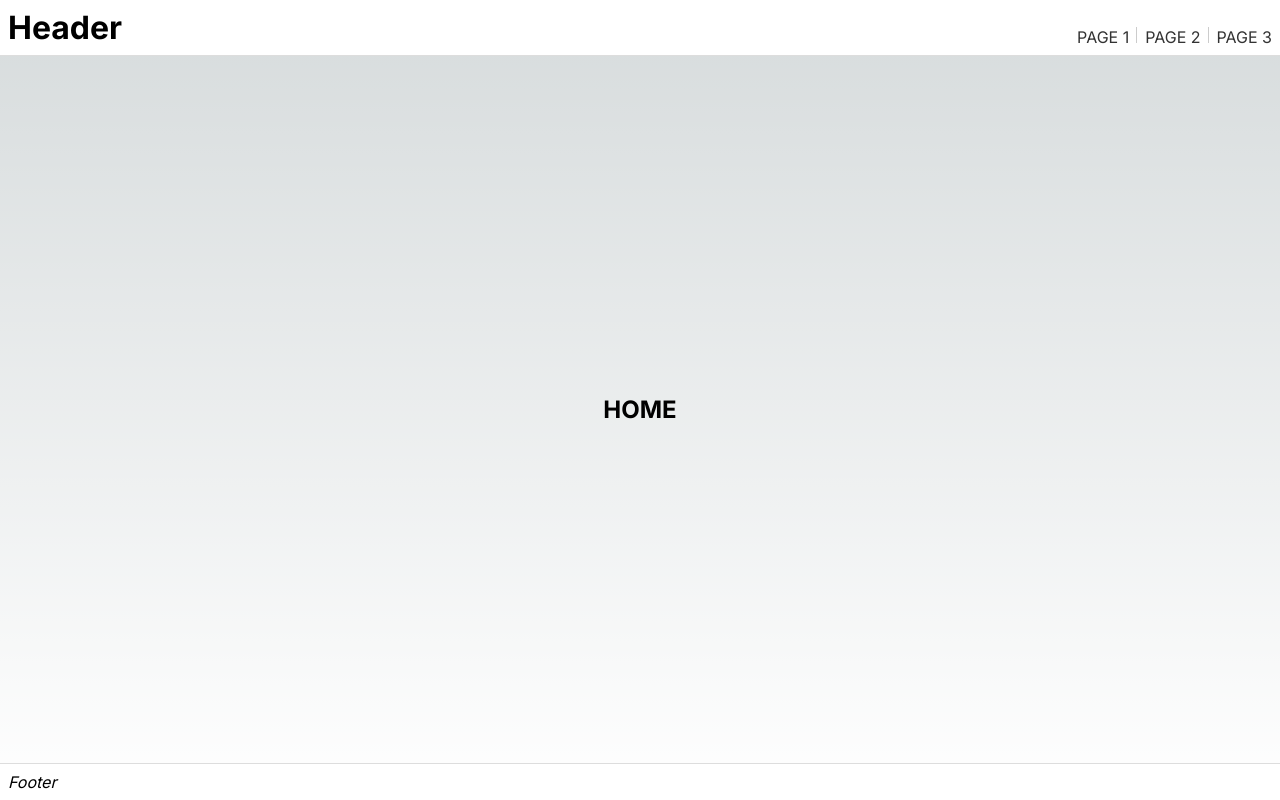
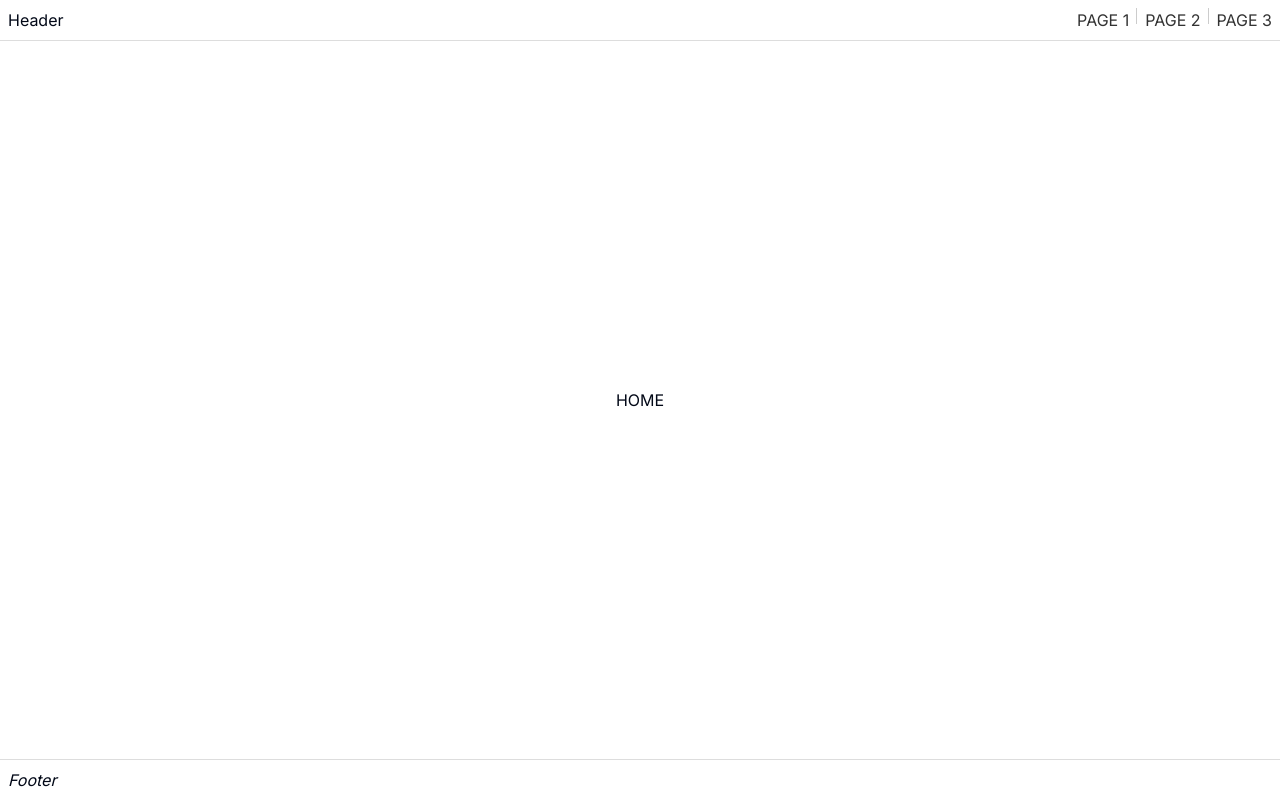
Before and after one commit to mxkx74/app_directory_sample, a Next.js app: page / in a window 1280 px wide. Built offline with nearby package versions, Linux system fonts and the light colour scheme.

Commit message:
tailwindの設定

```diff
--- /dev/null
+++ b/postcss.config.js
@@ -0,0 +1,6 @@
+module.exports = {
+  plugins: {
+    tailwindcss: {},
+    autoprefixer: {},
+  },
+}
--- /dev/null
+++ b/src/lib/utils.ts
@@ -0,0 +1,6 @@
+import { type ClassValue, clsx } from 'clsx';
+import { twMerge } from 'tailwind-merge';
+
+export function cn(...inputs: ClassValue[]) {
+  return twMerge(clsx(inputs));
+}
--- a/src/style/globals.css
+++ b/src/style/globals.css
@@ -1,77 +1,77 @@
-:root {
-  --max-width: 1100px;
-  --border-radius: 12px;
-  --font-mono: ui-monospace, Menlo, Monaco, 'Cascadia Mono', 'Segoe UI Mono', 'Roboto Mono', 'Oxygen Mono',
-    'Ubuntu Monospace', 'Source Code Pro', 'Fira Mono', 'Droid Sans Mono', 'Courier New', monospace;
+/* stylelint-disable scss/at-rule-no-unknown */
+@tailwind base;
+@tailwind components;
+@tailwind utilities;
 
-  --foreground-rgb: 0, 0, 0;
-  --background-start-rgb: 214, 219, 220;
-  --background-end-rgb: 255, 255, 255;
+@layer base {
+  :root {
+    --background: 0 0% 100%;
+    --foreground: 222.2 84% 4.9%;
 
-  --primary-glow: conic-gradient(
-    from 180deg at 50% 50%,
-    #16abff33 0deg,
-    #0885ff33 55deg,
-    #54d6ff33 120deg,
-    #0071ff33 160deg,
-    transparent 360deg
-  );
-  --secondary-glow: radial-gradient(rgba(255, 255, 255, 1), rgba(255, 255, 255, 0));
+    --card: 0 0% 100%;
+    --card-foreground: 222.2 84% 4.9%;
 
-  --tile-start-rgb: 239, 245, 249;
-  --tile-end-rgb: 228, 232, 233;
-  --tile-border: conic-gradient(#00000080, #00000040, #00000030, #00000020, #00000010, #00000010, #00000080);
+    --popover: 0 0% 100%;
+    --popover-foreground: 222.2 84% 4.9%;
 
-  --callout-rgb: 238, 240, 241;
-  --callout-border-rgb: 172, 175, 176;
-  --card-rgb: 180, 185, 188;
-  --card-border-rgb: 131, 134, 135;
-}
+    --primary: 222.2 47.4% 11.2%;
+    --primary-foreground: 210 40% 98%;
 
-@media (prefers-color-scheme: dark) {
-  :root {
-    --foreground-rgb: 255, 255, 255;
-    --background-start-rgb: 0, 0, 0;
-    --background-end-rgb: 0, 0, 0;
+    --secondary: 210 40% 96.1%;
+    --secondary-foreground: 222.2 47.4% 11.2%;
 
-    --primary-glow: radial-gradient(rgba(1, 65, 255, 0.4), rgba(1, 65, 255, 0));
-    --secondary-glow: linear-gradient(to bottom right, rgba(1, 65, 255, 0), rgba(1, 65, 255, 0), rgba(1, 65, 255, 0.3));
+    --muted: 210 40% 96.1%;
+    --muted-foreground: 215.4 16.3% 46.9%;
 
-    --tile-start-rgb: 2, 13, 46;
-    --tile-end-rgb: 2, 5, 19;
-    --tile-border: conic-gradient(#ffffff80, #ffffff40, #ffffff30, #ffffff20, #ffffff10, #ffffff10, #ffffff80);
+    --accent: 210 40% 96.1%;
+    --accent-foreground: 222.2 47.4% 11.2%;
 
-    --callout-rgb: 20, 20, 20;
-    --callout-border-rgb: 108, 108, 108;
-    --card-rgb: 100, 100, 100;
-    --card-border-rgb: 200, 200, 200;
+    --destructive: 0 84.2% 60.2%;
+    --destructive-foreground: 210 40% 98%;
+
+    --border: 214.3 31.8% 91.4%;
+    --input: 214.3 31.8% 91.4%;
+    --ring: 222.2 84% 4.9%;
+
+    --radius: 0.5rem;
+  }
+
+  .dark {
+    --background: 222.2 84% 4.9%;
+    --foreground: 210 40% 98%;
+
+    --card: 222.2 84% 4.9%;
+    --card-foreground: 210 40% 98%;
+
+    --popover: 222.2 84% 4.9%;
+    --popover-foreground: 210 40% 98%;
+
+    --primary: 210 40% 98%;
+    --primary-foreground: 222.2 47.4% 11.2%;
+
+    --secondary: 217.2 32.6% 17.5%;
+    --secondary-foreground: 210 40% 98%;
+
+    --muted: 217.2 32.6% 17.5%;
+    --muted-foreground: 215 20.2% 65.1%;
+
+    --accent: 217.2 32.6% 17.5%;
+    --accent-foreground: 210 40% 98%;
+
+    --destructive: 0 62.8% 30.6%;
+    --destructive-foreground: 210 40% 98%;
+
+    --border: 217.2 32.6% 17.5%;
+    --input: 217.2 32.6% 17.5%;
+    --ring: 212.7 26.8% 83.9%;
   }
 }
 
-* {
-  box-sizing: border-box;
-  padding: 0;
-  margin: 0;
-}
-
-html,
-body {
-  max-width: 100vw;
-  overflow-x: hidden;
-}
-
-body {
-  color: rgb(var(--foreground-rgb));
-  background: linear-gradient(to bottom, transparent, rgb(var(--background-end-rgb))) rgb(var(--background-start-rgb));
-}
-
-a {
-  color: inherit;
-  text-decoration: none;
-}
-
-@media (prefers-color-scheme: dark) {
-  html {
-    color-scheme: dark;
+@layer base {
+  * {
+    @apply border-border;
+  }
+  body {
+    @apply bg-background text-foreground;
   }
 }
--- /dev/null
+++ b/tailwind.config.js
@@ -0,0 +1,76 @@
+/** @type {import('tailwindcss').Config} */
+module.exports = {
+  darkMode: ["class"],
+  content: [
+    './pages/**/*.{ts,tsx}',
+    './components/**/*.{ts,tsx}',
+    './app/**/*.{ts,tsx}',
+    './src/**/*.{ts,tsx}',
+	],
+  theme: {
+    container: {
+      center: true,
+      padding: "2rem",
+      screens: {
+        "2xl": "1400px",
+      },
+    },
+    extend: {
+      colors: {
+        border: "hsl(var(--border))",
+        input: "hsl(var(--input))",
+        ring: "hsl(var(--ring))",
+        background: "hsl(var(--background))",
+        foreground: "hsl(var(--foreground))",
+        primary: {
+          DEFAULT: "hsl(var(--primary))",
+          foreground: "hsl(var(--primary-foreground))",
+        },
+        secondary: {
+          DEFAULT: "hsl(var(--secondary))",
+          foreground: "hsl(var(--secondary-foreground))",
+        },
+        destructive: {
+          DEFAULT: "hsl(var(--destructive))",
+          foreground: "hsl(var(--destructive-foreground))",
+        },
+        muted: {
+          DEFAULT: "hsl(var(--muted))",
+          foreground: "hsl(var(--muted-foreground))",
+        },
+        accent: {
+          DEFAULT: "hsl(var(--accent))",
+          foreground: "hsl(var(--accent-foreground))",
+        },
+        popover: {
+          DEFAULT: "hsl(var(--popover))",
+          foreground: "hsl(var(--popover-foreground))",
+        },
+        card: {
+          DEFAULT: "hsl(var(--card))",
+          foreground: "hsl(var(--card-foreground))",
+        },
+      },
+      borderRadius: {
+        lg: "var(--radius)",
+        md: "calc(var(--radius) - 2px)",
+        sm: "calc(var(--radius) - 4px)",
+      },
+      keyframes: {
+        "accordion-down": {
+          from: { height: 0 },
+          to: { height: "var(--radix-accordion-content-height)" },
+        },
+        "accordion-up": {
+          from: { height: "var(--radix-accordion-content-height)" },
+          to: { height: 0 },
+        },
+      },
+      animation: {
+        "accordion-down": "accordion-down 0.2s ease-out",
+        "accordion-up": "accordion-up 0.2s ease-out",
+      },
+    },
+  },
+  plugins: [require("tailwindcss-animate")],
+}
```
Also changed, not shown: .stylelintrc.json, components.json (added).
